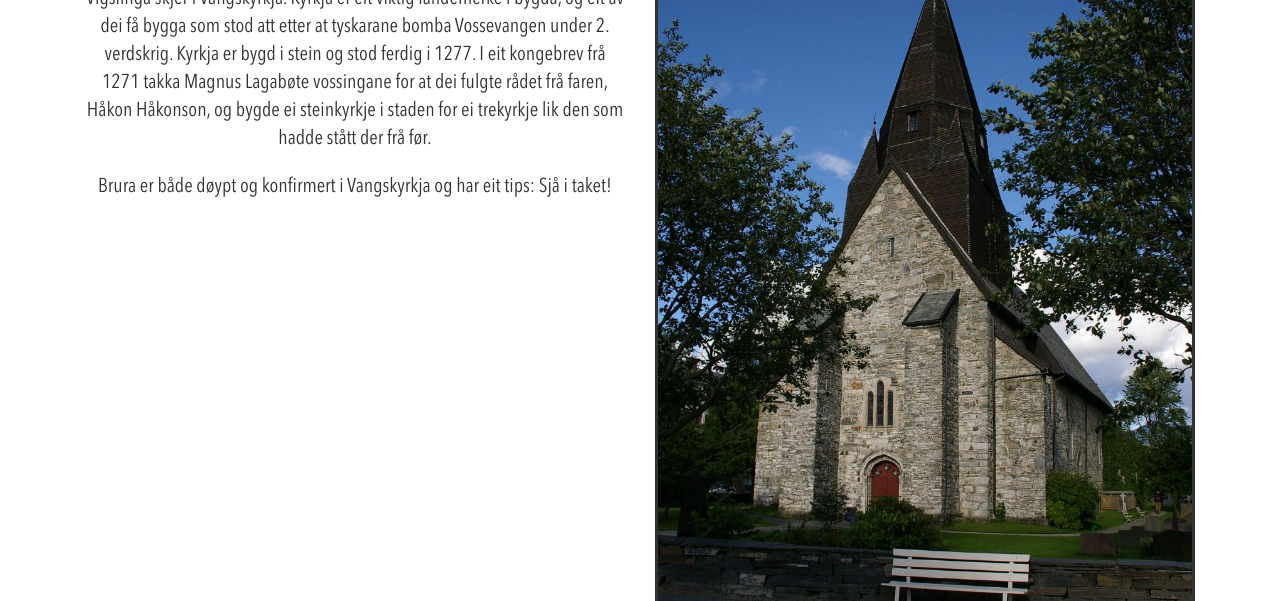
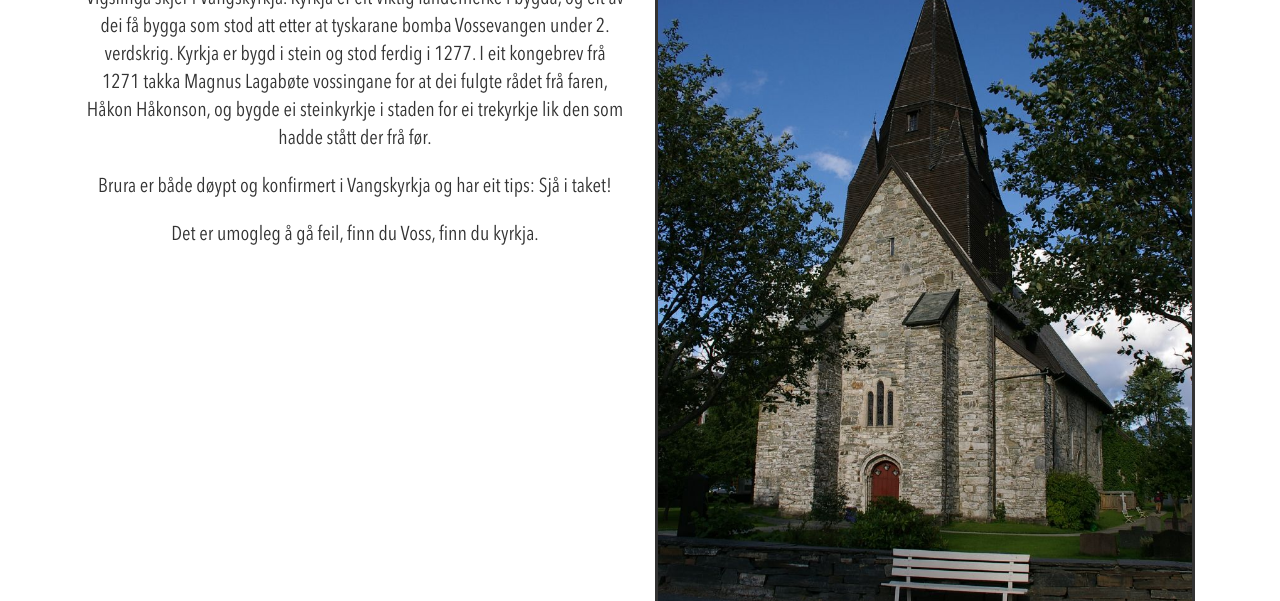
Before and after one commit to oyvindmidtbo/bryllup, a plain HTML site: page vangskyrkja.html in a window 1280 px wide. Shown: the part 199-800 px from the top of the page. Drawn offline with nearby package versions, Linux system fonts and the light colour scheme; some packages are replaced by stand-ins of ours.

Commit message:
La til tekst på Vangskyrkja

```diff
--- a/vangskyrkja.html
+++ b/vangskyrkja.html
@@ -69,6 +69,9 @@
                             <p class="lead tekstfont">
                                 Brura er både døypt og konfirmert i Vangskyrkja og har eit tips: Sjå i taket!
                             </p>
+                            <p class="lead tekstfont">
+                                Det er umogleg å gå feil, finn du Voss, finn du kyrkja.
+                            </p>
                         </div>
                     </div>
                     <div class="col-sm-6">
```
